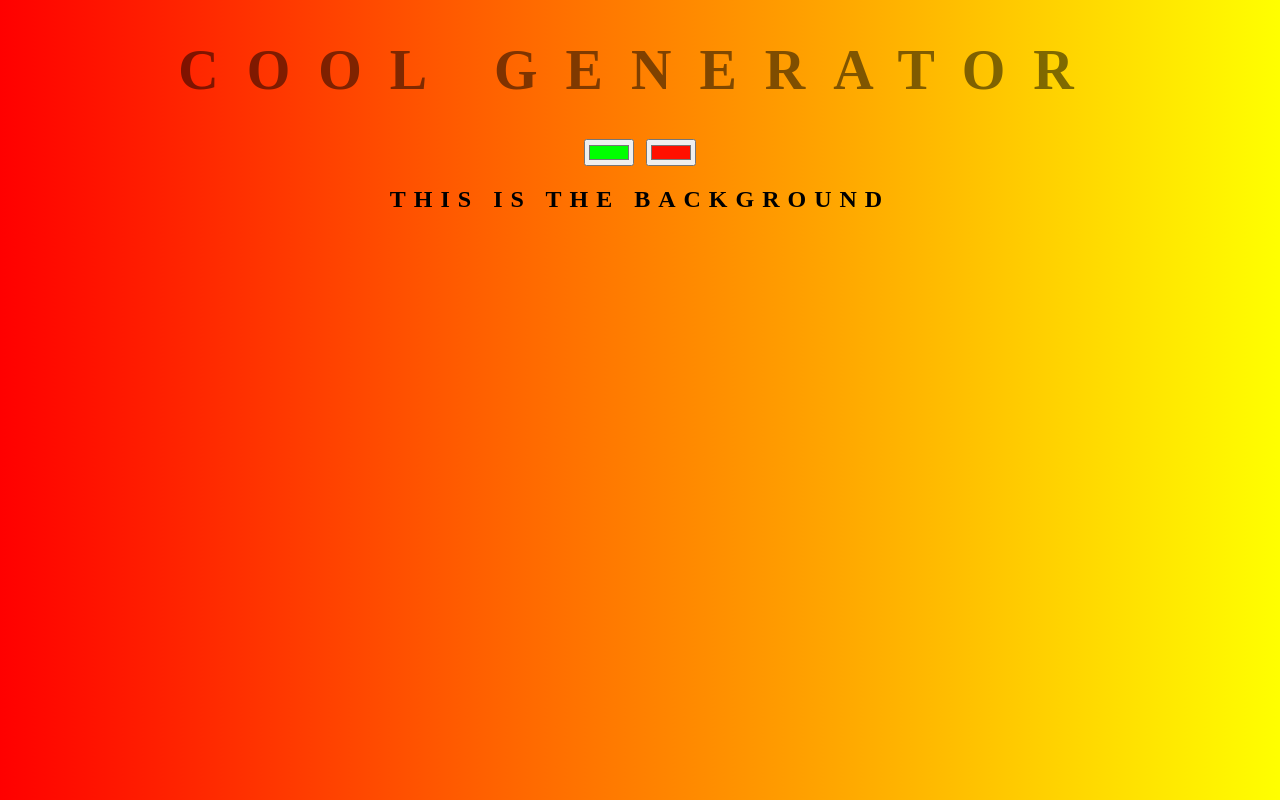
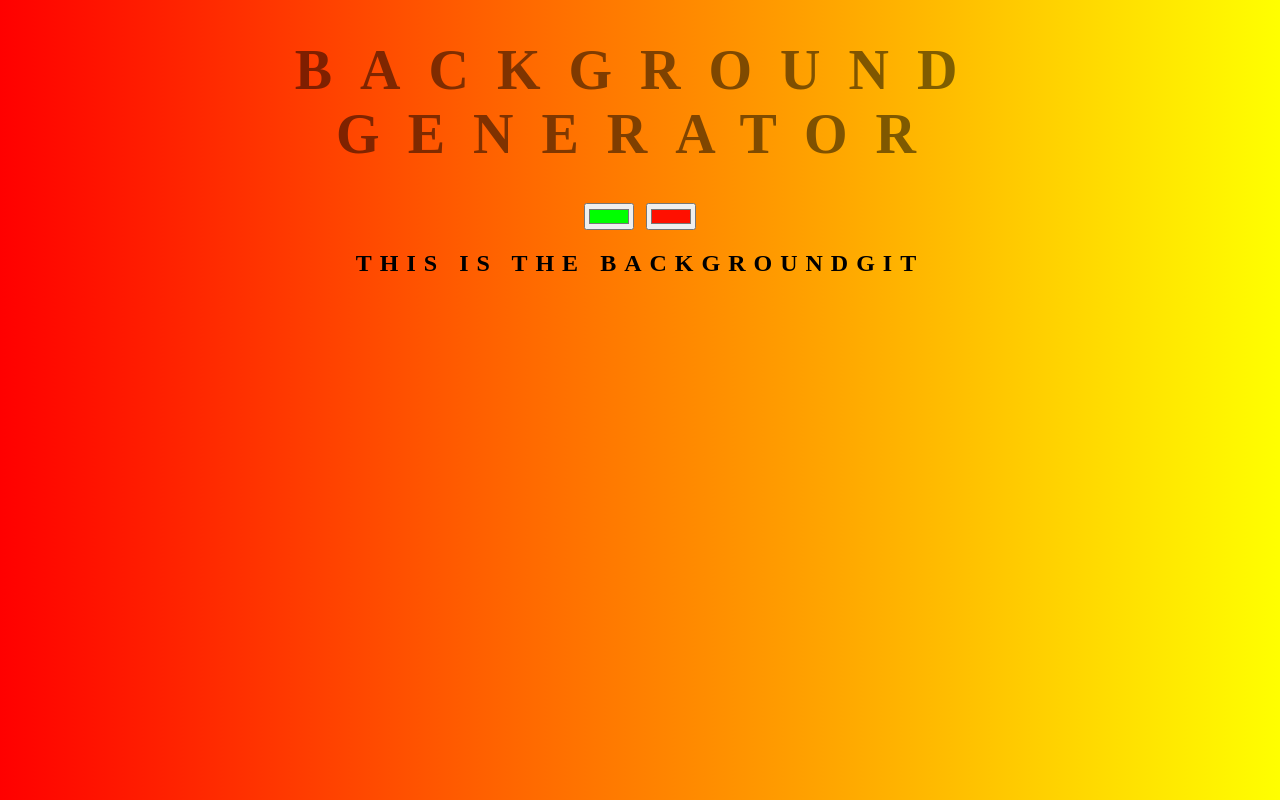
Before and after one commit to gb2702/background-generator, a plain HTML site: page Index.html in a window 1280 px wide. Drawn offline with Linux system fonts and the light colour scheme.

Commit message:
reverting back to old title

```diff
--- a/Index.html
+++ b/Index.html
@@ -5,10 +5,10 @@
 	<link rel="stylesheet" type="text/css" href="Script.css">
 </head>
 <body id = "gradient">
-	<h1>COOL Generator</h1>
+	<h1> Background Generator</h1>
 	<input oninput="setGradient()"class="color1" type="color" name="color1" value="#00ff00">
 	<input oninput ="setGradient()" class="color2" type="color" name="color2" value="#ff1000">
-	<h2>This is the background</h2>
+	<h2>This is the backgroundgit </h2>
 	<h3></h3>
 	<script type="text/javascript" src="Script.js"></script>
 
```
